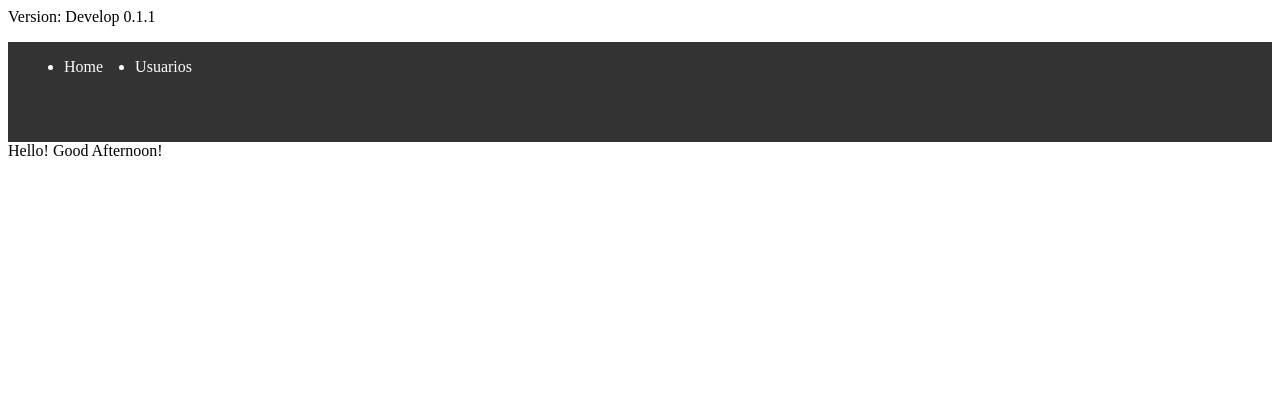
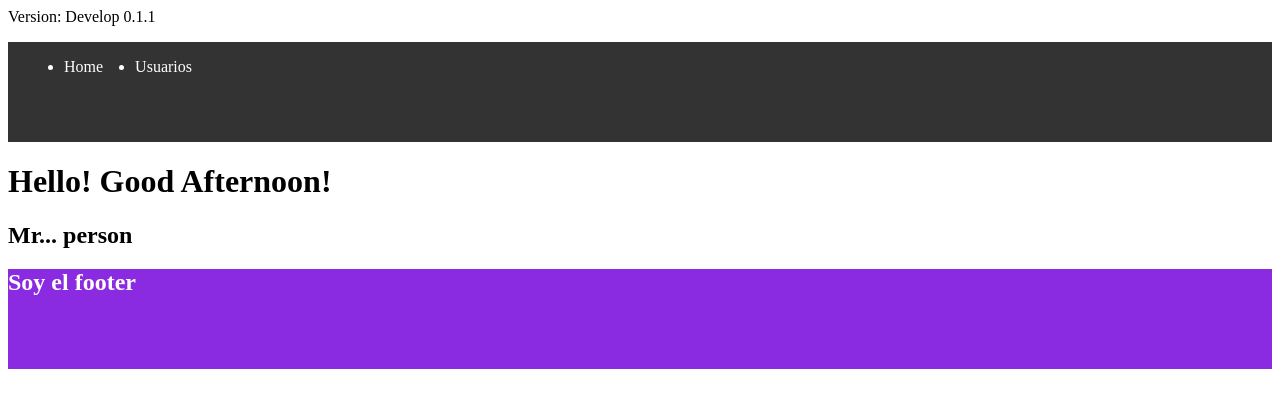
Before and after one commit to Invernon/prueba-sist-info, a plain HTML site: page index.html in a window 1280 px wide. Drawn offline with Linux system fonts and the light colour scheme.

Commit message:
Ta listo

```diff
--- a/index.html
+++ b/index.html
@@ -17,6 +17,15 @@
             </li>
         </ul>
     </div>
-    Hello! Good Afternoon!
+    <div class="body">
+        <h1>
+            Hello! Good Afternoon!
+        </h1>
+        <h2> Mr... person </h2>
+    </div>
+
+    <div class="footer" style="background-color: blueviolet; height: 100px;">
+        <h2 style="color:white"> Soy el footer </h2>
+    </div>
 </body>
 </html>
```
